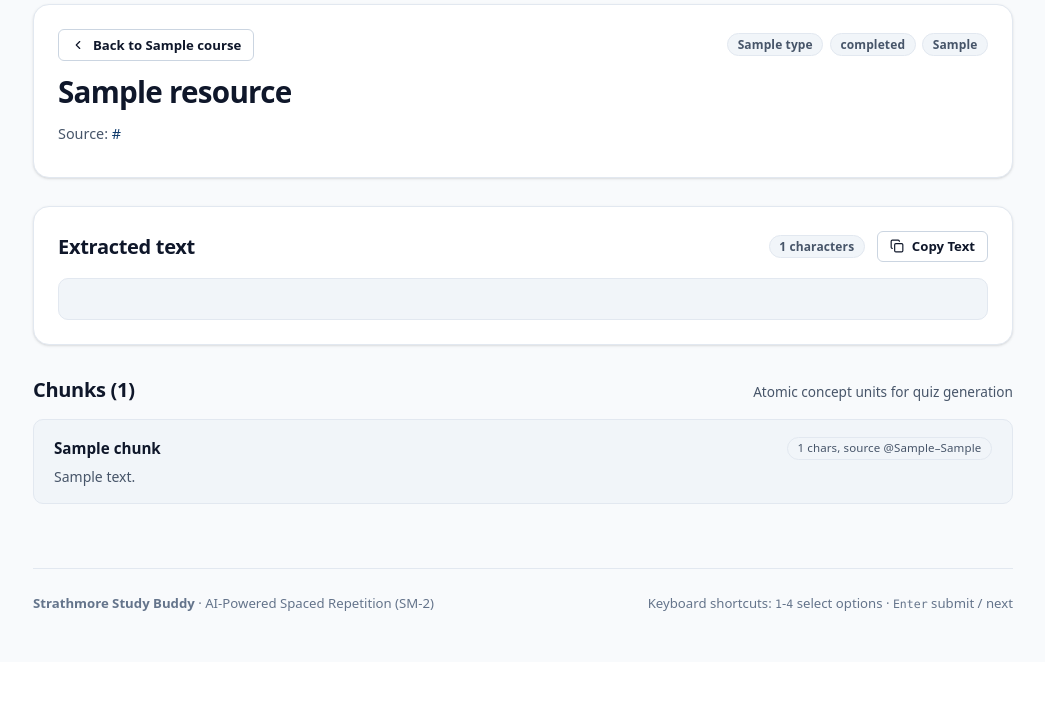
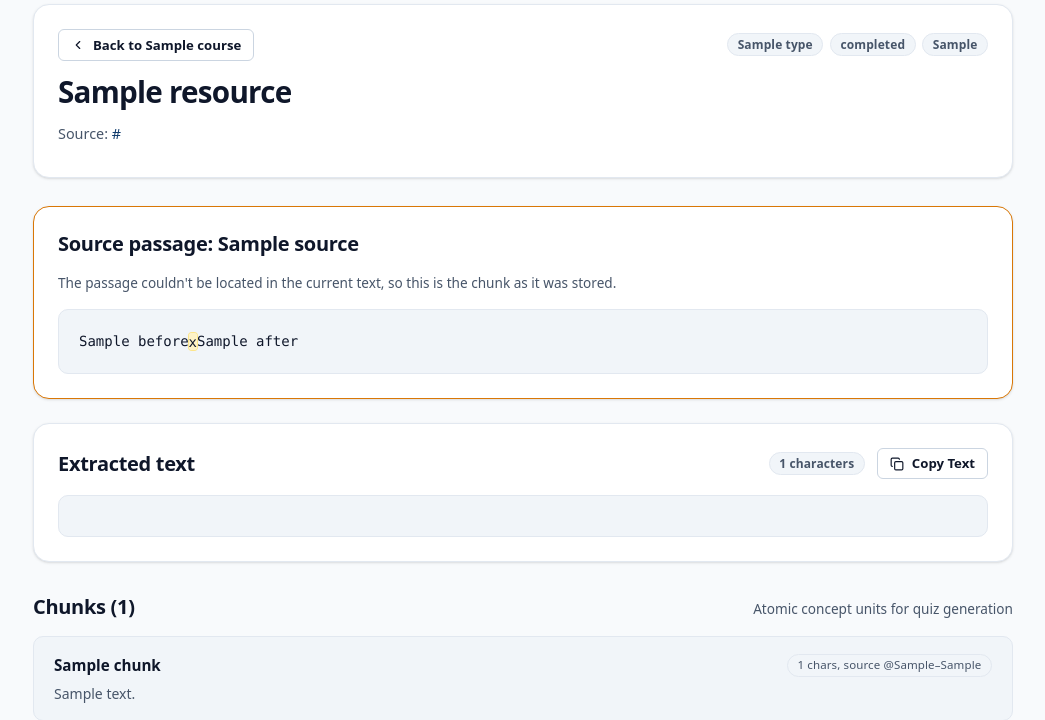
Before and after one commit to keanehatescoding/starthmore-study-buddy, a FastAPI app: template templates/resource.html in a window 1280 px wide. Shown: the part 148-868 px from the top of the page, without its empty margins (117-1162 px from the left). Before the commit the page ends 759 px from the top, so only its background shows below. Run offline with FastAPI, Linux system fonts and the light colour scheme; the template is opened without the code that fills it: most values are stand-ins (such as "Sample title", 1, 10 or a date in 2020); parts of the project's set-up code (start-up, migrations or seed data) failed here and were passed over.

Commit message:
feat(review): link an answered question to its source passage
The result page links to the resource with ?chunk=<id>#source. The
resource page then shows that chunk's span of the extracted text
(start_char/end_char), highlighted, with 400 characters of context on
each side, and marks the chunk's card. When the offsets are missing or
past the end of the current text, it shows the stored chunk instead.
An unknown chunk id is ignored. The link appears only after answering,
since the passage gives the answer away.

Closes #61

Co-Authored-By: Claude Opus 5.5 <noreply@anthropic.com>

```diff
--- a/app/main.py
+++ b/app/main.py
@@ -395,10 +395,32 @@ def _owned_resource(session: Session, user: User, resource_id: UUID):
     return resource, topic, course
 
 
+# Text shown on each side of a highlighted source passage
+SOURCE_CONTEXT_CHARS = 400
+
+
+def source_passage(text: str | None, chunk: Chunk) -> dict:
+    """The chunk's span in the resource text with some context around it, or
+    the chunk's own content when its offsets are missing or out of range."""
+    start, end = chunk.start_char, chunk.end_char
+    if (not text or start is None or end is None
+            or not 0 <= start < end <= len(text)):
+        return {"before": "", "passage": chunk.content, "after": "", "located": False}
+    lo = max(0, start - SOURCE_CONTEXT_CHARS)
+    hi = min(len(text), end + SOURCE_CONTEXT_CHARS)
+    return {
+        "before": ("…" if lo else "") + text[lo:start],
+        "passage": text[start:end],
+        "after": text[end:hi] + ("…" if hi < len(text) else ""),
+        "located": True,
+    }
+
+
 @app.get("/resources/{resource_id}", response_class=HTMLResponse)
 def resource_detail(
     resource_id: UUID,
     request: Request,
+    chunk: UUID | None = None,
     session: Session = Depends(get_session),
     user: User = Depends(current_user),
 ):
@@ -406,6 +428,8 @@ def resource_detail(
     chunks = session.exec(
         select(Chunk).where(Chunk.resource_id == resource.id).order_by(Chunk.order)
     ).all()
+    # ?chunk= from a question's "source" link; a stale or foreign id is ignored
+    source = next((c for c in chunks if c.id == chunk), None)
     return templates.TemplateResponse(
         request,
         "resource.html",
@@ -414,6 +438,8 @@ def resource_detail(
             "topic": topic,
             "course": course,
             "chunks": chunks,
+            "source": source,
+            "passage": source_passage(resource.extracted_text, source) if source else None,
             "preview_chars": RESOURCE_PREVIEW_CHARS,
             "user": user,
             "active_page": "courses",
@@ -567,6 +593,12 @@ def review_result(
     if item.question_type == "mcq":
         result["chosen"] = mcq_index(state.last_answer, item)
         result["correct_index"] = correct_mcq_index(item)
+    # where the question came from: shown only after answering, as the
+    # passage gives the answer away
+    chunk = session.get(Chunk, item.chunk_id)
+    resource = session.get(Resource, chunk.resource_id) if chunk else None
+    if resource is not None:
+        result["source"] = {"resource": resource, "chunk": chunk}
     return _take_page(request, session, user, item, result=result)
 
 
--- a/static/css/app.css
+++ b/static/css/app.css
@@ -927,6 +927,34 @@ pre.text {
   background: var(--surface);
   border-color: var(--primary);
   box-shadow: var(--shadow-sm);
+}
+
+.chunk-card.is-source {
+  border-color: var(--accent);
+  border-left-width: 4px;
+}
+
+.source-box {
+  border-color: var(--accent);
+}
+
+.source-mark {
+  background: var(--accent-light);
+  color: var(--text-main);
+  border-radius: 3px;
+  padding: 0.05em 0;
+  box-shadow: 0 0 0 1px var(--warning-border);
+}
+
+.source-link {
+  display: flex;
+  align-items: center;
+  gap: 0.4rem;
+  flex-wrap: wrap;
+  margin: 1rem 0 0;
+  font-size: 0.9rem;
+  color: var(--text-muted);
+  overflow-wrap: anywhere;
 }
 
 .chunk-title {
--- a/templates/resource.html
+++ b/templates/resource.html
@@ -43,6 +43,22 @@
   {% endif %}
 </div>
 
+{% if passage %}
+<!-- The passage a question came from (?chunk= on the result page's link) -->
+<div class="reader-box source-box" id="source">
+  <div class="reader-header">
+    <h2 class="section-title">Source passage: {{ source.title }}</h2>
+    {% if passage.located %}
+    <span class="badge badge-meta">characters {{ source.start_char }}–{{ source.end_char }}</span>
+    {% endif %}
+  </div>
+  {% if not passage.located %}
+  <p class="section-note">The passage couldn't be located in the current text, so this is the chunk as it was stored.</p>
+  {% endif %}
+  <pre class="text source-text">{{ passage.before }}<mark class="source-mark">{{ passage.passage }}</mark>{{ passage.after }}</pre>
+</div>
+{% endif %}
+
 <!-- Extracted Text Section -->
 <div class="reader-box">
   <div class="reader-header">
@@ -86,7 +102,7 @@
 
   <div>
     {% for c in chunks %}
-    <div class="chunk-card">
+    <div class="chunk-card{% if source and c.id == source.id %} is-source{% endif %}" id="chunk-{{ c.id }}">
       <div class="chunk-title">
         <span><strong>{{ c.title }}</strong></span>
         <span class="badge badge-meta">
```
Also changed, not shown: templates/take.html (+11 -0 lines), tests/test_review.py (+66 -0 lines).
